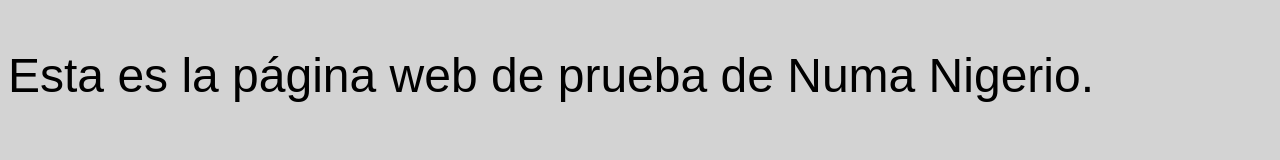
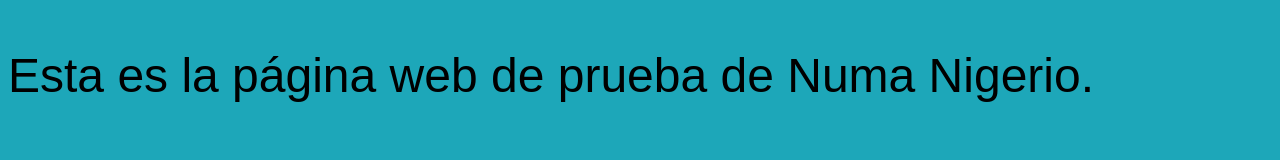
Before and after one commit to NumaNigerio/prueba, a plain HTML site: page index.html in a window 1280 px wide. Drawn offline with Linux system fonts and the light colour scheme.

Commit message:
Cambio color

```diff
--- a/estilo.css
+++ b/estilo.css
@@ -1,5 +1,5 @@
 html {
-    background-color: lightgray;
+    background-color: rgb(29, 167, 185);
     font-family: sans-serif;
     font-size: 300%;
 }
```
